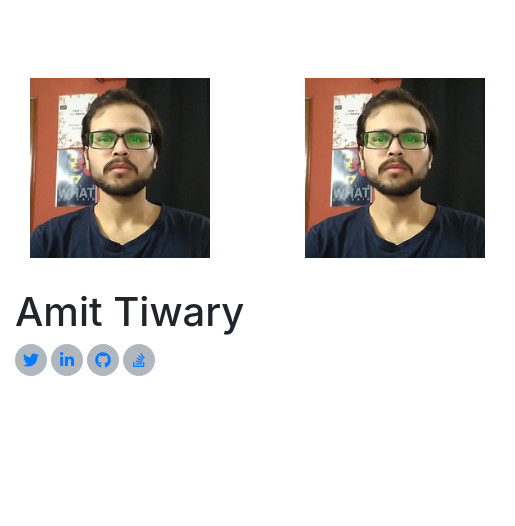
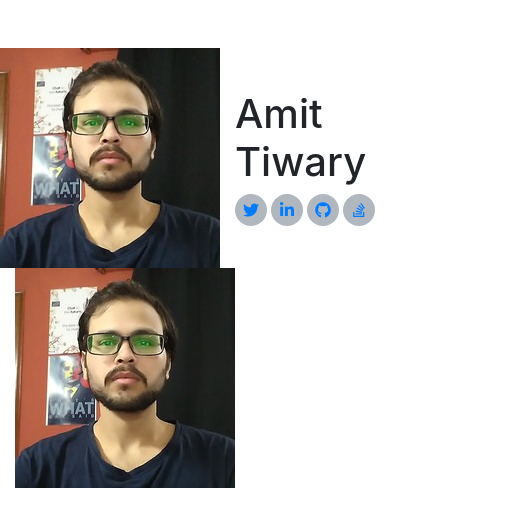
Before and after one commit to amitiwary999/amitiwary999.github.io, a React (Create React App) app in the folder portfolio_react/portfolio/: page / in a window 390 px wide. Shown: the top 526 px of the page, 515 px wide, since content can reach past the window. Built offline with nearby package versions, Linux system fonts and the light colour scheme.

Commit message:
updating profile image responsive

```diff
--- a/portfolio_react/portfolio/src/App.css
+++ b/portfolio_react/portfolio/src/App.css
@@ -66,11 +66,6 @@ flex-direction: row;
     text-align: center;
 }
 
-.profile_image {
-  margin: 30px;
-  height: 180px;
-  width: 180px;
-}
 
 .App-header {
   background-color: #282c34;
--- a/portfolio_react/portfolio/src/home/Home.js
+++ b/portfolio_react/portfolio/src/home/Home.js
@@ -7,9 +7,9 @@ function Home(props) {
     return (
       <div className="container-fluid">
         <div className="row pt-5 pb-5">
-          <div className="col-8 text-center">
+          <div className=" col-md-8 text-center">
             <div className="row">
-              <img src={image} className="profile_image" />
+              <img src={image} className="profile-image img-responsive" />
               <div className="col my-auto">
                 <h1 className="text-left">Amit Tiwary</h1>
                 <div className="row">
@@ -32,7 +32,7 @@ function Home(props) {
             </div>
           </div>
           <div className="col-4 text-center">
-            <img src={image} className="profile_image" />
+            <img src={image} className="profile-image" />
           </div>
         </div>
       </div>
--- a/portfolio_react/portfolio/src/home/home.scss
+++ b/portfolio_react/portfolio/src/home/home.scss
@@ -10,3 +10,16 @@
 .social-list{
     margin-left: 15px;
 }
+
+.profile-image {
+
+  margin: 0 auto;
+   float: none !important;
+}
+
+// @media (max-width: 767px) {
+//     .profile-image {
+//         float: none !important;
+//         margin: 0 auto;
+//     }
+// }
```
